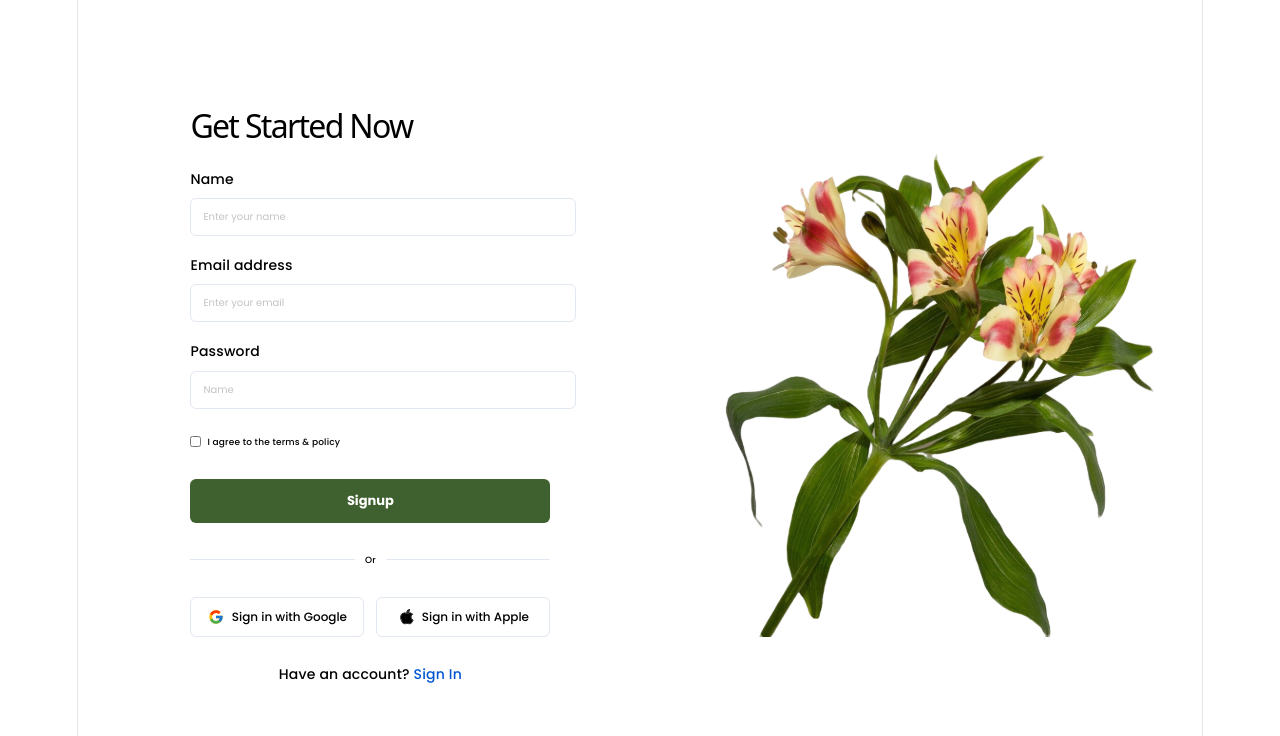
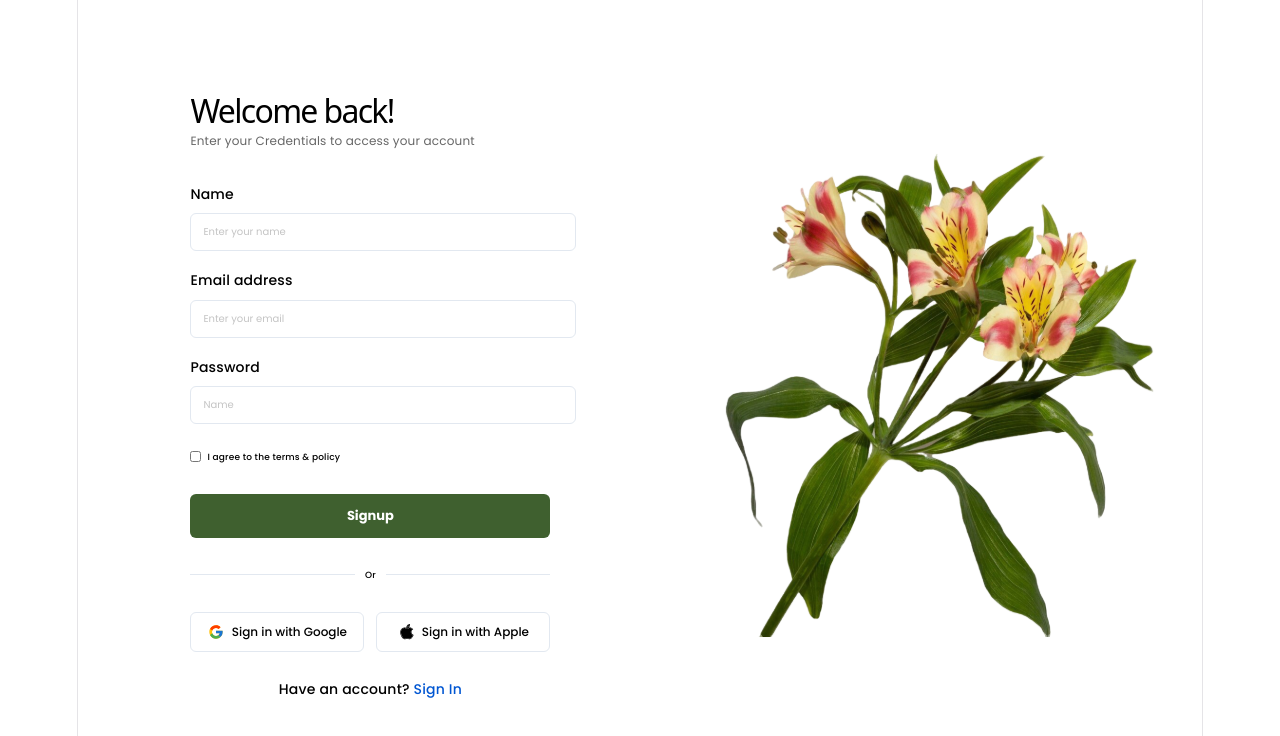
Before and after one commit to luisnarcisodh/appdev1-final-practical-exam, a React (Vite) app: page / in a window 1280 px wide. Shown: the top 736 px of the page. Built offline with nearby package versions, Linux system fonts and the light colour scheme.

Commit message:
Update Login page title

```diff
--- a/src/App.jsx
+++ b/src/App.jsx
@@ -1,10 +1,10 @@
 import React from 'react';
-import SignUp from './components/SignUp';
+import Login from './components/Login';
 
 function App() {
   return (
     <div>
-      <SignUp />
+      <Login />
     </div>
   );
 }
--- a/src/components/Login.jsx
+++ b/src/components/Login.jsx
@@ -1,15 +1,18 @@
 import React from 'react';
-import styles from './Login.module.css'; // Updated import
+import styles from './Login.module.css';
 import blossomFlower from '../assets/blossom-flower.svg';
 import googleLogo from '../assets/icons-google-logo.svg';
 import appleLogo from '../assets/icons-apple-logo.svg';
 
-export default function Login() { // Updated component name
+export default function Login() {
   return (
     <div className={styles.container}>
       {/* Left Section */}
       <div className={styles.leftSection}>
-        <h1 className={styles.title}>Get Started Now</h1>
+
+        {/* Part 1: Title & Subtitle Updated */}
+        <h1 className={styles.title}>Welcome back!</h1>
+        <p className={styles.subtitle}>Enter your Credentials to access your account</p>
 
         {/* Form Starts Here */}
         <form className={styles.form}>
@@ -55,7 +58,7 @@ export default function Login() { // Updated component name
           </button>
         </form>
 
-        {/* Part 3: Divider and Bottom Section */}
+        {/* Divider and Bottom Section */}
         <div className={styles.divider}>
           <span>Or</span>
         </div>
--- a/src/components/Login.module.css
+++ b/src/components/Login.module.css
@@ -23,6 +23,16 @@
   font-weight: 500;
   color: #000000;
   margin: 0;
+  text-align: left;
+}
+
+/* NEW: Added subtitle styling */
+.subtitle {
+  font-size: 12px;
+  font-weight: 400;
+  color: #666666;
+  margin-top: 4px;
+  margin-bottom: 0;
   text-align: left;
 }
 
```
Also changed, not shown: huevos-login-title.png (added).
